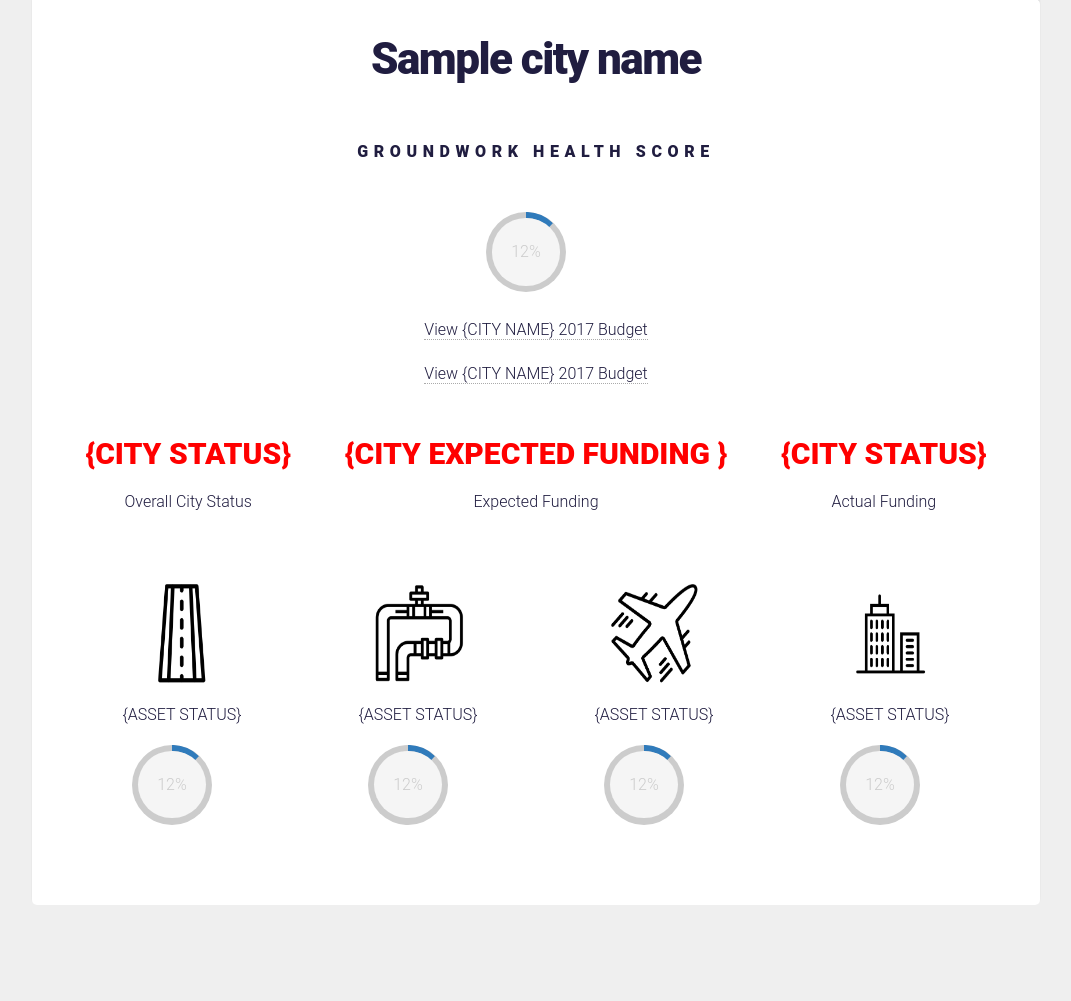
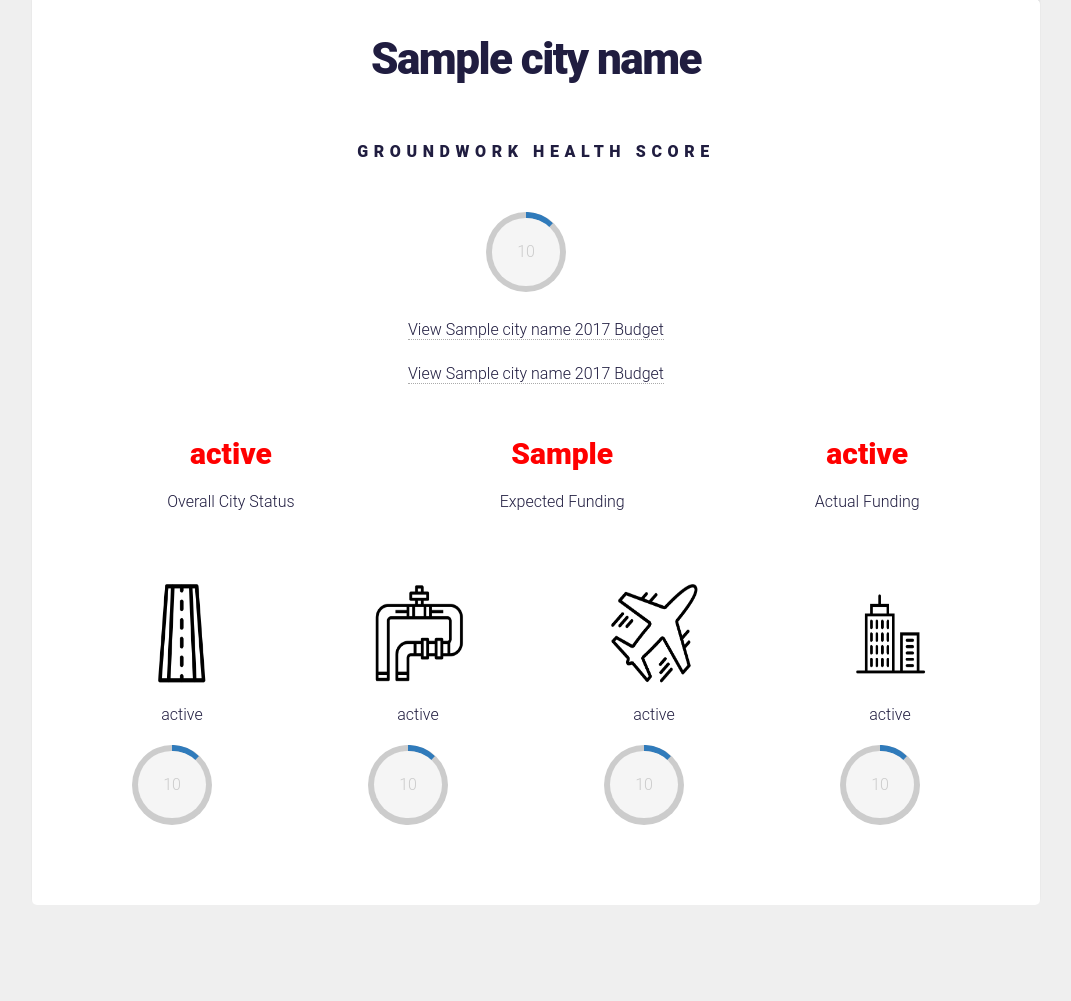
Before and after one commit to carolinapeisch/groundwork_sprint_3_django, a Django app: template helloapp/howdy/templates/city_overview.html in a window 1280 px wide. Shown: the part 130-1131 px from the top of the page, without its empty margins (104-1175 px from the left). Run offline with Django 3.2, Linux system fonts and the light colour scheme; the template is opened without the code that fills it: most values are stand-ins (such as "Sample title", 1, 10 or a date in 2020); parts of the project's set-up code (start-up, migrations or seed data) failed here and were passed over; some libraries are stand-ins or nearby versions.

Commit message:
reads csv for city_overview.html

```diff
--- a/helloapp/howdy/templates/city_overview.html
+++ b/helloapp/howdy/templates/city_overview.html
@@ -65,7 +65,7 @@
 									<td>
 										<div class="center-div">
 										<div class="c100 p12 small">
-									<span>12%</span>
+									<span>{{city_health_score}}</span>
 									<div class="slice">
 										<div class="bar"></div>
 										<div class="fill"></div>
@@ -76,12 +76,12 @@
 							  </tr>
                                 <tr>
 									<td>
-										<a href="http://www.springfield-ma.gov/finance/index.php?id=omb">View {CITY NAME} 2017 Budget</a>
+										<a href="http://www.springfield-ma.gov/finance/index.php?id=omb">View {{city_name}} 2017 Budget</a>
 									</td>
 							  </tr>
 								<tr>
 									<td>
-										<a href="http://www.springfield-ma.gov/finance/index.php?id=omb">View {CITY NAME} 2017 Budget</a>
+										<a href="http://www.springfield-ma.gov/finance/index.php?id=omb">View {{city_name}} 2017 Budget</a>
 									</td>
 								</tr>
 							</table>
@@ -95,9 +95,9 @@
 
 							<table style="width:100%; background-color: white" >
 							  <tr>
-								<th style="font-size: 30px; color:red"> {CITY STATUS} </td>
-								<th style="font-size: 30px; color:red"> {CITY EXPECTED FUNDING } </td>
-								<th style="font-size: 30px; color:red"> {CITY STATUS} </td>
+								<th style="font-size: 30px; color:red"> {{city_status}} </td>
+								<th style="font-size: 30px; color:red"> {{city_expected_funding}} </td>
+								<th style="font-size: 30px; color:red"> {{city_status_current_funding}} </td>
 							  </tr>
                                 <tr>
 								<td>Overall City Status</td>
@@ -115,16 +115,16 @@
 								<th><img src="{% static "howdy/images/trans_building.png" %}" width="100" height="100" align="center"</th>
 							  </tr>
 							  <tr>
-								<td>{ASSET STATUS}</td>
-								<td>{ASSET STATUS}</td>
-								<td>{ASSET STATUS}</td>
-								<td>{ASSET STATUS}</td>
+								<td>{{road_asset_status}}</td>
+								<td>{{sewage_asset_status}}</td>
+								<td>{{airport_asset_status}}</td>
+								<td>{{building_asset_status}}</td>
 							  </tr>
 							  <tr>
 								<td>
 									<div class="center-div">
 										<div class="c100 p12 small">
-									<span>12%</span>
+									<span>{{road_score}}</span>
 									<div class="slice">
 										<div class="bar"></div>
 										<div class="fill"></div>
@@ -135,7 +135,7 @@
 								<td>
 									<div class="center-div">
 										<div class="c100 p12 small">
-									<span>12%</span>
+									<span>{{sewage_score}}</span>
 									<div class="slice">
 										<div class="bar"></div>
 										<div class="fill"></div>
@@ -146,7 +146,7 @@
 								<td>
 									<div class="center-div">
 										<div class="c100 p12 small">
-									<span>12%</span>
+									<span>{{airport_score}}</span>
 									<div class="slice">
 										<div class="bar"></div>
 										<div class="fill"></div>
@@ -157,7 +157,7 @@
 								<td>
 									<div class="center-div">
 										<div class="c100 p12 small">
-									<span>12%</span>
+									<span>{{building_score}}</span>
 									<div class="slice">
 										<div class="bar"></div>
 										<div class="fill"></div>
```
Also changed, not shown: helloapp/howdy/dummy_csv.csv (+5 -2 lines), helloapp/howdy/views.py (+8 -5 lines).
